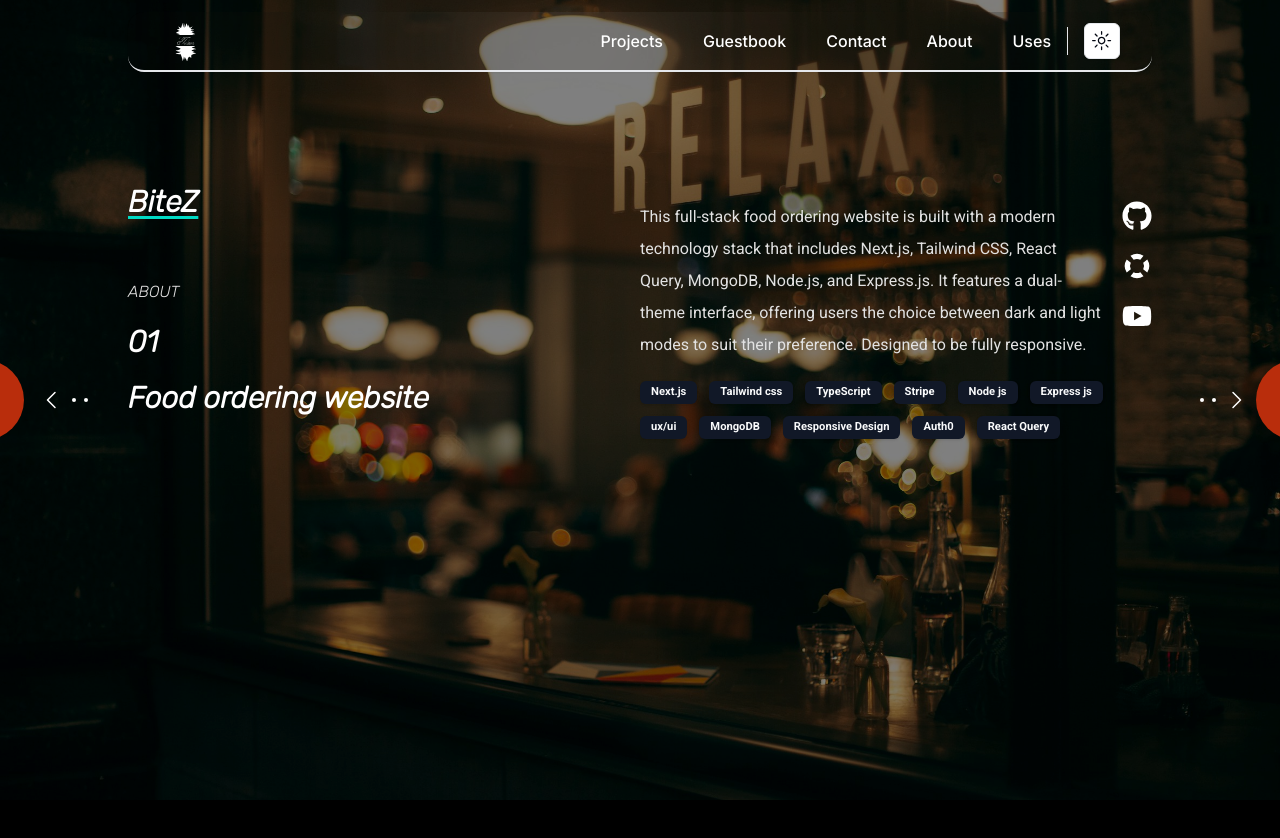
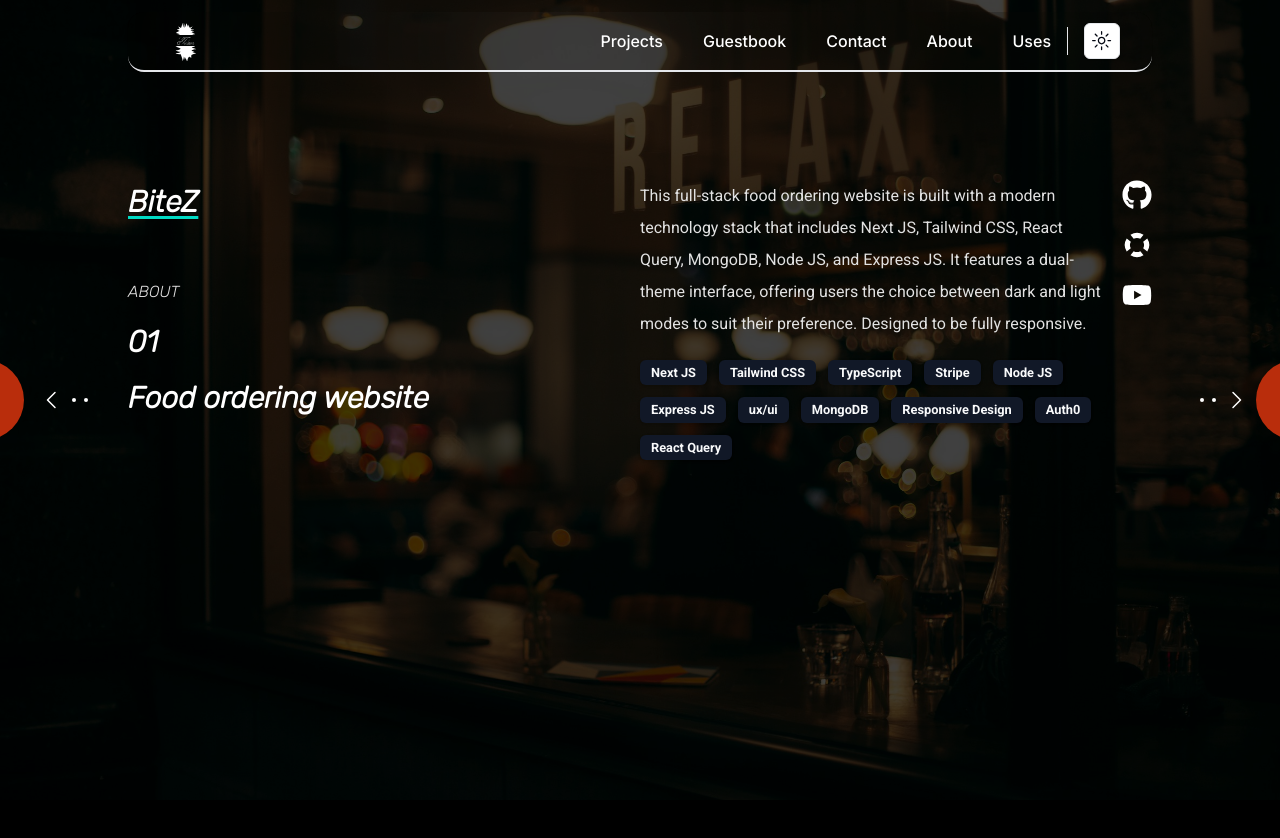
Before and after one commit to YieGin/portfolio-new, a Next.js app: page /projects in a window 1280 px wide. Shown: the top 838 px of the page. Built offline with nearby package versions, Linux system fonts and the light colour scheme; no server answers.

Commit message:
fixed styling at projects page

```diff
--- a/src/app/projects/page.tsx
+++ b/src/app/projects/page.tsx
@@ -43,7 +43,8 @@ const Projects = () => {
               <CarouselItem key={index}>
                 <Card className="h-screen border-none">
                   <Image
-                    className="h-full object-cover absolute brightness-50 w-full"
+                   style={{ filter: 'brightness(25%)' }}
+                    className="h-full object-cover absolute w-full"
                     src={project.ProjectImg}
                     width={3500}
                     height={3500}
@@ -89,7 +90,7 @@ const Projects = () => {
                       <div className="flex flex-wrap gap-2 lg:gap-3 w-full">
                         {project.skills.map((skill, skillIndex) => (
                           <Badge
-                            className="w-max text-[0.7rem] md:text-[0.7rem]"
+                            className="w-max text-[0.7rem] md:text-[0.8rem]"
                             key={skillIndex}
                           >
                             {skill}
--- a/src/styles/globals.css
+++ b/src/styles/globals.css
@@ -102,7 +102,6 @@
     @apply bg-background text-foreground;
   }
 }
-/* Add this to your global styles.css file */
 @layer components {
   .spinning-ends::before,
   .spinning-ends::after {
--- a/src/utlis/projectsList.tsx
+++ b/src/utlis/projectsList.tsx
@@ -12,11 +12,11 @@ const projectsList: CaseStudy[] = [
     subtitle: "BiteZ",
     Summary: "Food ordering website",
     description:
-      "This full-stack food ordering website is built with a modern technology stack that includes Next.js, Tailwind CSS, React Query, MongoDB, Node.js, and Express.js. It features a dual-theme interface, offering users the choice between dark and light modes to suit their preference. Designed to be fully responsive.",
+      "This full-stack food ordering website is built with a modern technology stack that includes Next JS, Tailwind CSS, React Query, MongoDB, Node JS, and Express JS. It features a dual-theme interface, offering users the choice between dark and light modes to suit their preference. Designed to be fully responsive.",
     websiteLink: "https://mern-food-ordering-app-frontend-one.vercel.app",
     youtubeLink: "https://www.youtube.com/watch?v=0oQ3Mk-DtPk&ab_channel=Yie",
     codeLink: "https://github.com/YieGin/mern-food-ordering-app-frontend",
-    skills: ["Next.js", "Tailwind css", "TypeScript", "Stripe", "Node js", "Express js", "ux/ui", "MongoDB", "Responsive Design", "Auth0", "React Query"],
+    skills: ["Next JS", "Tailwind CSS", "TypeScript", "Stripe", "Node JS", "Express JS", "ux/ui", "MongoDB", "Responsive Design", "Auth0", "React Query"],
   },
   {
     imgSrc: InpuctImg,
@@ -26,11 +26,11 @@ const projectsList: CaseStudy[] = [
     subtitle: "Impact Consulting",
     Summary: "Nonprofit organization for kids",
     description:
-      "This website, designed for a client dedicated to uplifting African children, harnesses the full potential of Next.js 14 for both the front-end and back-end. It's a platform built with compassion at its core, aiming to connect donors with impactful stories and tangible means to help. With a user-friendly interface and a responsive design, the site ensures that visitors can easily navigate through information, understand the mission, and contribute to the cause. ",
+      "This website, designed for a client dedicated to uplifting African children, harnesses the full potential of Next JS 14 for both the front-end and back-end. It's a platform built with compassion at its core, aiming to connect donors with impactful stories and tangible means to help. With a user-friendly interface and a responsive design, the site ensures that visitors can easily navigate through information, understand the mission, and contribute to the cause. ",
     websiteLink: "https://impact-consulting-xi.vercel.app",
     youtubeLink: "",
     codeLink: "https://github.com/YieGin/Impact-consulting",
-    skills: ["Next.js", "Tailwind css", "TypeScript", "Stripe", "Framer Motion", "ux/ui", "Responsive Design"],
+    skills: ["Next JS", "Tailwind CSS", "TypeScript", "Stripe", "Framer Motion", "ux/ui", "Responsive Design"],
   },
   {
     imgSrc: VanguardEliteImg,
@@ -44,7 +44,7 @@ const projectsList: CaseStudy[] = [
     websiteLink: "https://gym-vanguard-elite-eedd.vercel.app",
     youtubeLink: "",
     codeLink: "https://github.com/YieGin/Gym-Vanguard-Elite",
-    skills: ["React", "CSS3", "Responsive Design", "Tailwind css", "JavaScript", "ux/ui", "Framer Motion"],
+    skills: ["React", "CSS3", "Responsive Design", "Tailwind CSS", "JavaScript", "ux/ui", "Framer Motion"],
   },
   {
     imgSrc: BookoeImg,
@@ -54,11 +54,11 @@ const projectsList: CaseStudy[] = [
     subtitle: "Bookoe",
     Summary: "E-commerce website for selling books",
     description:
-      "I created this book e-commerce website to showcase my skills, utilizing Next.js, Tailwind CSS, and TypeScript for the frontend. For the backend, I employed Python, Django, and SQLite, with JWT tokens and HttpOnly cookies to enhance security. This combination of technologies allowed me to build a secure, efficient, and user-friendly platform for selling books online.",
+      "I created this book e-commerce website to showcase my skills, utilizing Next JS, Tailwind CSS, and TypeScript for the frontend. For the backend, I employed Python, Django, and SQLite, with JWT tokens and HttpOnly cookies to enhance security. This combination of technologies allowed me to build a secure, efficient, and user-friendly platform for selling books online.",
     websiteLink: "https://bookoe-jade.vercel.app",
     youtubeLink: "https://www.youtube.com/watch?v=eeapSG7OqzI&ab_channel=Yie",
     codeLink: "https://github.com/YieGin/Bookoe",
-    skills: ["Next js", "Tailwind css", "TypeScript", "ui/ux", "Responsive Design", "Python", "Django", "SQLite", "JWT tokens", "Redux", "JWT"],
+    skills: ["Next JS", "Tailwind CSS", "TypeScript", "ui/ux", "Responsive Design", "Python", "Django", "SQLite", "JWT tokens", "Redux", "JWT"],
   },
 ];
 
```
